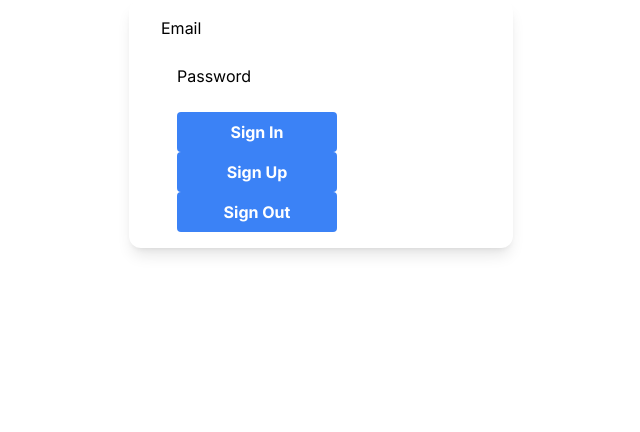
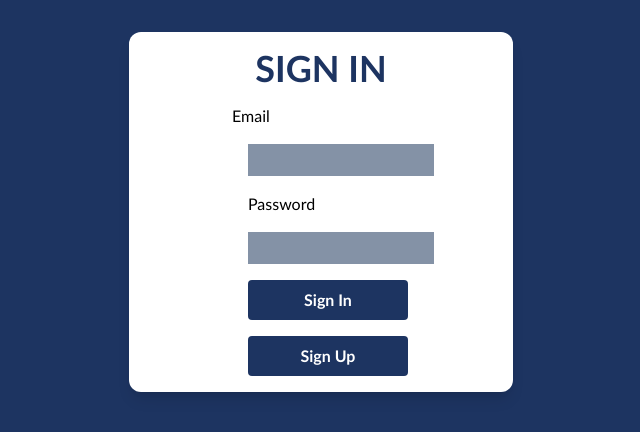
Before and after one commit to liz-robson/WIH-next, a Next.js app: page /login in a window 1280 px wide. Shown: the top 432 px of the page, without its empty margins (319-959 px from the left). Built offline with nearby package versions, Linux system fonts and the light colour scheme.

Commit message:
first phase of styling login

```diff
--- a/src/app/globals.css
+++ b/src/app/globals.css
@@ -4,6 +4,19 @@
 @tailwind components;
 @tailwind utilities;
 
-button {
-    @apply bg-blue-500 text-white font-bold py-2 px-4 rounded max-w-40;
+body {
+    @apply box-border;
+    @apply bg-blue;
+    font-family: 'Gill Sans', 'Gill Sans MT', Calibri, 'Trebuchet MS', sans-serif;
 }
+
+* {
+    font-family: 'Gill Sans', 'Gill Sans MT', Calibri, 'Trebuchet MS', sans-serif;
+}
+
+h1 {
+    @apply text-4xl;
+    @apply text-center;
+    @apply font-bold;
+    @apply text-blue;
+}
--- a/src/app/login/page.jsx
+++ b/src/app/login/page.jsx
@@ -2,16 +2,19 @@ import React from 'react'
 
 export default function Login() {
     return (
-      < div className="py-8 px-8 max-w-sm mx-auto bg-white rounded-xl shadow-lg space-y-2 sm:py-4 sm:flex sm:items-center sm:space-y-0 sm:space-x-6">
-      <form className="flex flex-col space-x-4" action="/auth/login" method="post">
+      <>
+      <div className="my-8 py-8 px-8 max-w-sm mx-auto bg-white rounded-xl shadow-lg space-y-2 sm:py-4 sm:flex sm:items-center sm:space-y-4 sm:space-x-6 flex-col">
+      <h1 className="mx-auto">SIGN IN</h1>
+      <form className="flex flex-col space-x-4 space-y-4 mx-auto" action="/auth/login" method="post">
         <label htmlFor="email">Email</label>
-        <input name="email" />
+        <input className="mx-auto bg-gray h-8" name="email" />
         <label htmlFor="password">Password</label>
-        <input type="password" name="password" />
-        <button className="max-w-40">Sign In</button>
-        <button className="max-w-40" formAction="/auth/sign-up">Sign Up</button>
-        <button className="max-w-40" formAction="/auth/logout">Sign Out</button>
+        <input className="mx-auto bg-gray h-8" type="password" name="password" />
+        <button className="bg-blue text-white font-bold py-2 px-4 rounded max-w-40">Sign In</button>
+        <button className="bg-blue text-white font-bold py-2 px-4 rounded max-w-40" formAction="/auth/sign-up">Sign Up</button>
+        {/* <button className="max-w-40" formAction="/auth/logout">Sign Out</button> */}
       </form>
       </div>
+      </>
     )
   }
--- a/src/app/page.jsx
+++ b/src/app/page.jsx
@@ -11,7 +11,6 @@ export default function Home() {
 
   return (
     <div>
-    <p className="text-3xl font-bold">Pairing Tool</p>
     <Login/>
     </div>
   )
--- a/tailwind.config.js
+++ b/tailwind.config.js
@@ -9,6 +9,17 @@ module.exports = {
     "./src/**/*.{js,ts,jsx,tsx,mdx}",
   ],
   theme: {
+    colors: {
+      blue: "#1d3461",
+      purple: "#7e5bef",
+      pink: "#ff49db",
+      orange: "#ff7849",
+      green: "#13ce66",
+      yellow: "#ffc82c",
+      "gray-dark": "#273444",
+      gray: "#8492a6",
+      white: "#fff",
+    },
     extend: {},
   },
   plugins: [],
```
